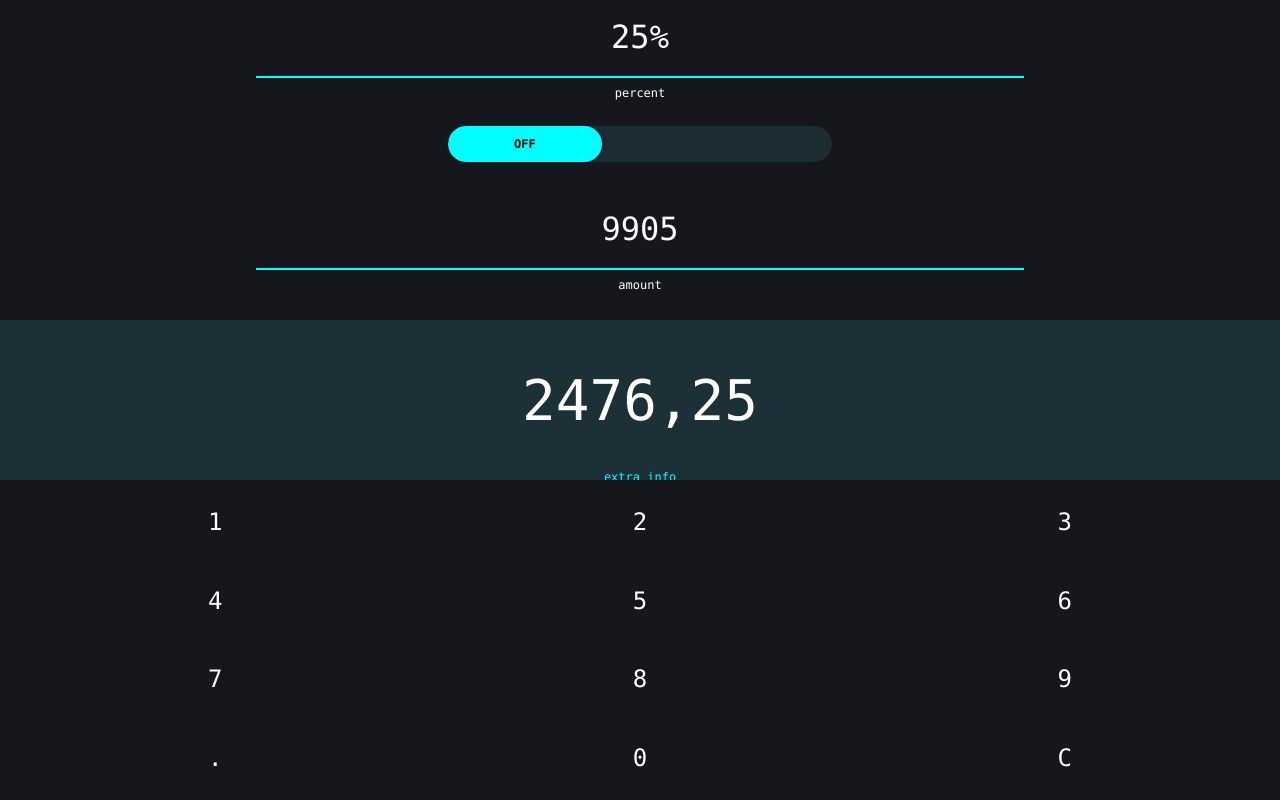
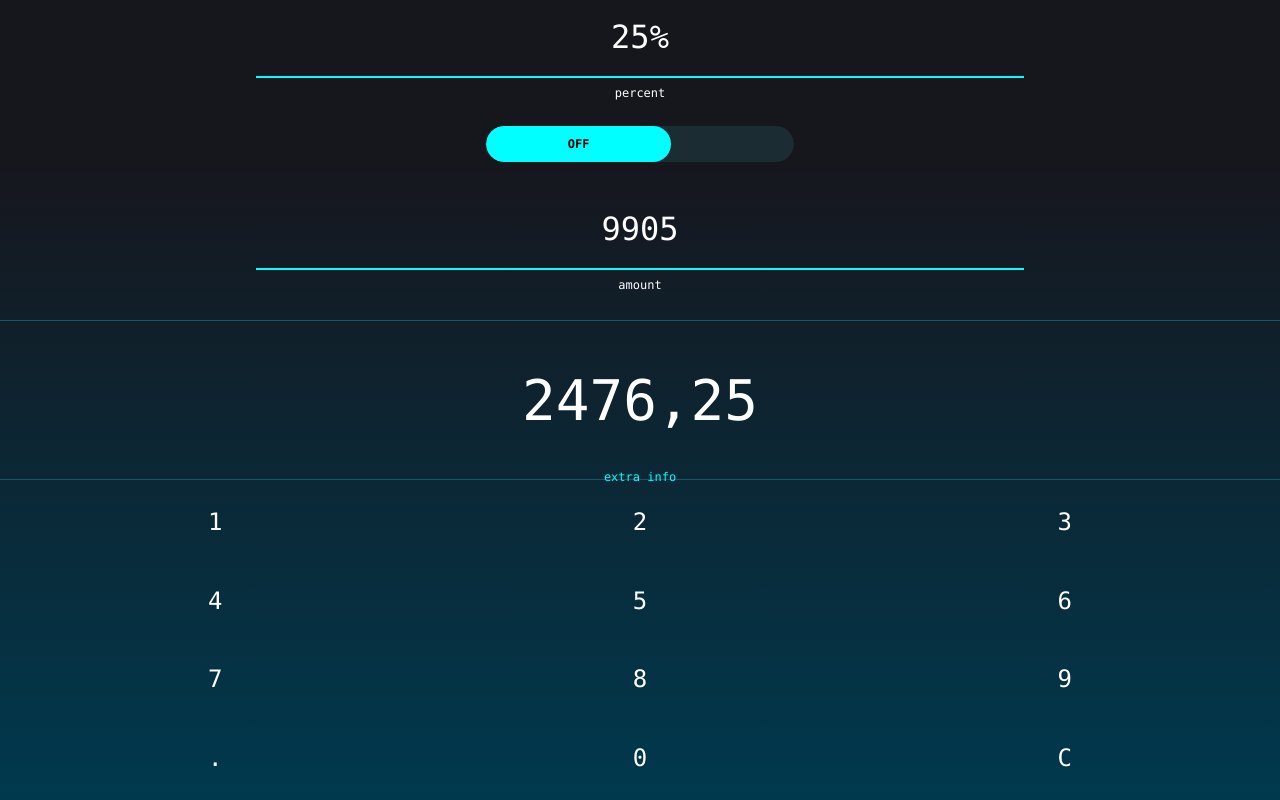
Before and after one commit to WLLR9505/pctg-calc, a plain HTML site: page index.html in a window 1280 px wide. Drawn offline with Linux system fonts and the light colour scheme.

Commit message:
Novo design e cores

```diff
--- a/css/styles.css
+++ b/css/styles.css
@@ -11,7 +11,7 @@ body {
 
 
 #calculator {
-    background-color: #16161d;
+    background-image: linear-gradient(#16161d 20%, #00394e);
     height: 100%;
     display: grid;
     grid-template-areas: "info"
@@ -34,7 +34,7 @@ body {
     grid-area: switch;
     display: grid;
     align-items: center;
-    padding-left: 25%;
+    margin-left: 30%;
 }
 
 #amount, .lil-subtitle#sub-amount {
@@ -69,7 +69,8 @@ body {
 
 #result {
     grid-area: result;
-    background-color: #1c3038;
+    border-top: #18556a 1px solid;
+    border-bottom: #18556a 1px solid;
     display: grid;
     align-items: center;
     text-align: center;
@@ -81,7 +82,6 @@ body {
     font-size: 3vh;
     width: 100%;
     height: 100%;
-    background-color: #16161d
 }
 
 tbody {
@@ -99,6 +99,6 @@ td {
 
 td:hover{
     transition: 0.1s;
-    background-color: #1c3038;
+    font-size: 3.5vh;
     color: cyan;
 }
--- a/css/switch.css
+++ b/css/switch.css
@@ -1,6 +1,6 @@
 .toogle-button-cover {
     position: relative;
-    width: 75%;
+    width: 40%;
     height: 150%;
     box-sizing: border-box;
 }
@@ -51,7 +51,7 @@
     display: grid;
     align-items: center;
     left: 0;
-    width: 40%;
+    width: 60%;
     height: 100%;
     color: #000;
     font-size: 1.5vh;
@@ -65,7 +65,7 @@
 
 #button-1 .checkbox:checked + .dot::before {
     content: 'OF';
-    left: 60%;
+    left: 40%;
     color: #fff;
     background-color: #ff0000;
 }
```
